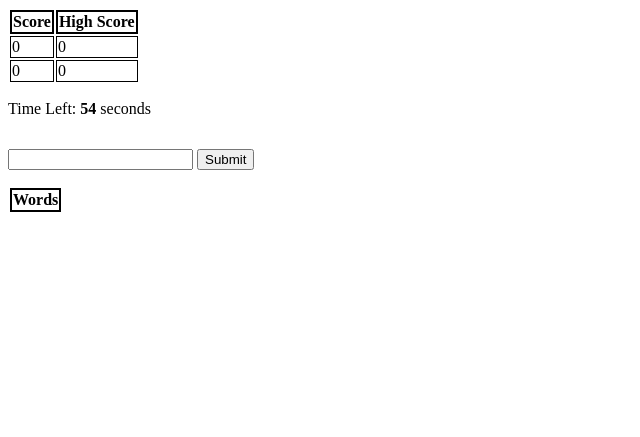
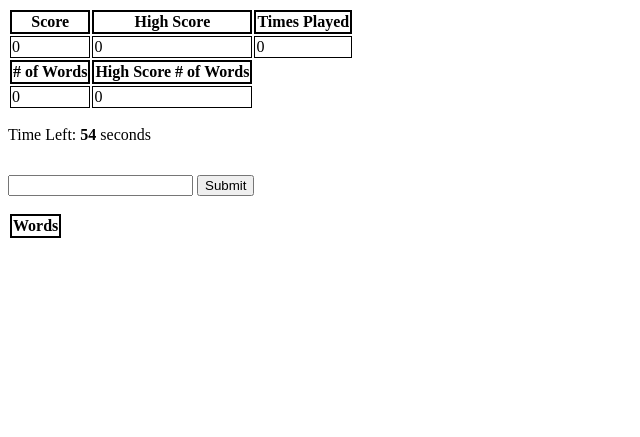
Before and after one commit to BrandonLMcintosh/19-5, a Flask app: template templates/index.html in a window 1280 px wide. Shown: the top 437 px of the page, without its empty margins (0-640 px from the left). Run offline with Flask 2, Linux system fonts and the light colour scheme; the template is opened without the code that fills it, so the values that code supplies are empty; parts of the project's set-up code (start-up, migrations or seed data) failed here and were passed over.

Commit message:
finished with functionality

```diff
--- a/app.py
+++ b/app.py
@@ -9,11 +9,13 @@ debug = DebugToolbarExtension(app)
 
 @app.route("/")
 def index():
+    """Loads the initial game board with all session values"""
     session["board"] = boggle_game.make_board()
     return render_template("index.html")
 
 @app.route("/get_word")
 def get_word():
+    """checks that a given word is valid in the dictionary and sents one of three responses back to client"""
     word = request.args["word"]
     print(word)
     board = session["board"]
@@ -22,10 +24,19 @@ def get_word():
 
 @app.route("/score", methods=["POST"])
 def score():
+    """Checks and validates the highest score achieved so far and sents a bool value back to client"""
     score = request.json["score"]
-    words = request.json["words"]
+    num_words = request.json["num_words"]
+    highscore = session.get("highscore", 0)
+    highscore_num_words = session.get("highscore_num_words", 0)
+    session["highscore"] = max(score, highscore)
+    session["highscore_num_words"] = max(num_words, highscore_num_words)
+    return jsonify(record = highscore < score)
+
+@app.route("/done", methods=["POST"])
+def done():
+    """Increases the number of times the game has been played by 1"""
     times_played = session.get("times_played", 0)
-    highscore = session.get("highscore", 0)
-    best_words = session.get("bestWords", 0)
-    session["highscore"] = max(score, highscore)
-    return jsonify(record = highscore < score)
+    times_played += 1
+    session["times_played"] = times_played
+    return jsonify(times_played = times_played)
--- a/static/boggle.js
+++ b/static/boggle.js
@@ -13,7 +13,8 @@ class Game {
         this.showTime();
         if(this.seconds <= 0){
             clearInterval(this.timer);
-            await this.generateScore();
+            await this.displayHighScore();
+            await this.done();
         }
     }
 
@@ -34,8 +35,8 @@ class Game {
             return this.displayMessage(`${word} is not a valid word on the Boggle board`, "fail");
         }else if (response.data.result === "ok"){
             this.score += word.length;
+            this.showWords(word);
             this.displayScore();
-            this.showWords(word);
             return this.displayMessage(`Added: ${word}`, "success");
         }
     }
@@ -58,10 +59,11 @@ class Game {
     };
 
     async displayScore(){
-        const numWords = this.words.length | 0;
+        const numWords = this.words.size;
+        console.log(numWords);
         $("#score").text(this.score);
         $("#scoreNumWords").text(numWords);
-        if(await isHighScore()){
+        if(await this.isHighScore()){
             $("#highscore").text(this.score);
             $("#highscoreNumWords").text(numWords);
         };
@@ -78,10 +80,15 @@ class Game {
     };
 
     async isHighScore() {
-        const wordsLength = this.words.length ? this.words.length : 0;
-        const response = await axios.post("/score", { score: this.score, words: wordsLength });
+        const wordsLength = this.words.size;
+        const response = await axios.post("/score", { score: this.score, num_words: wordsLength });
         return response.data.result;
     };
+
+    async done(){
+        const response = await axios.post("/done")
+        return
+    }
 };
 
 let game = new Game("boggle", 60)
--- a/templates/index.html
+++ b/templates/index.html
@@ -11,18 +11,24 @@
       <table>
         <thead>
           <tr>
-            <th>Score</td>
-            <th>High Score</td>
+            <th>Score</th>
+            <th>High Score</th>
+            <th>Times Played</th>
           </tr>
         </thead>
         <tbody>
           <tr>
             <td id="score">0</td>
             <td id="highscore">{{session.get("highscore", 0)}}</td>
+            <td id="timesPlayed">{{session.get("times_played", 0)}}</td>
+          </tr>
+          <tr>
+            <th># of Words</th>
+            <th>High Score # of Words</th>
           </tr>
           <tr>
             <td id="scoreNumWords">0</td>
-            <td id="highScoreNumWords">{{session.get("high_score_plays", 0)}}</td>
+            <td id="highScoreNumWords">{{session.get("highscore_num_words", 0)}}</td>
           </tr>
         </tbody>
     </table>
```
